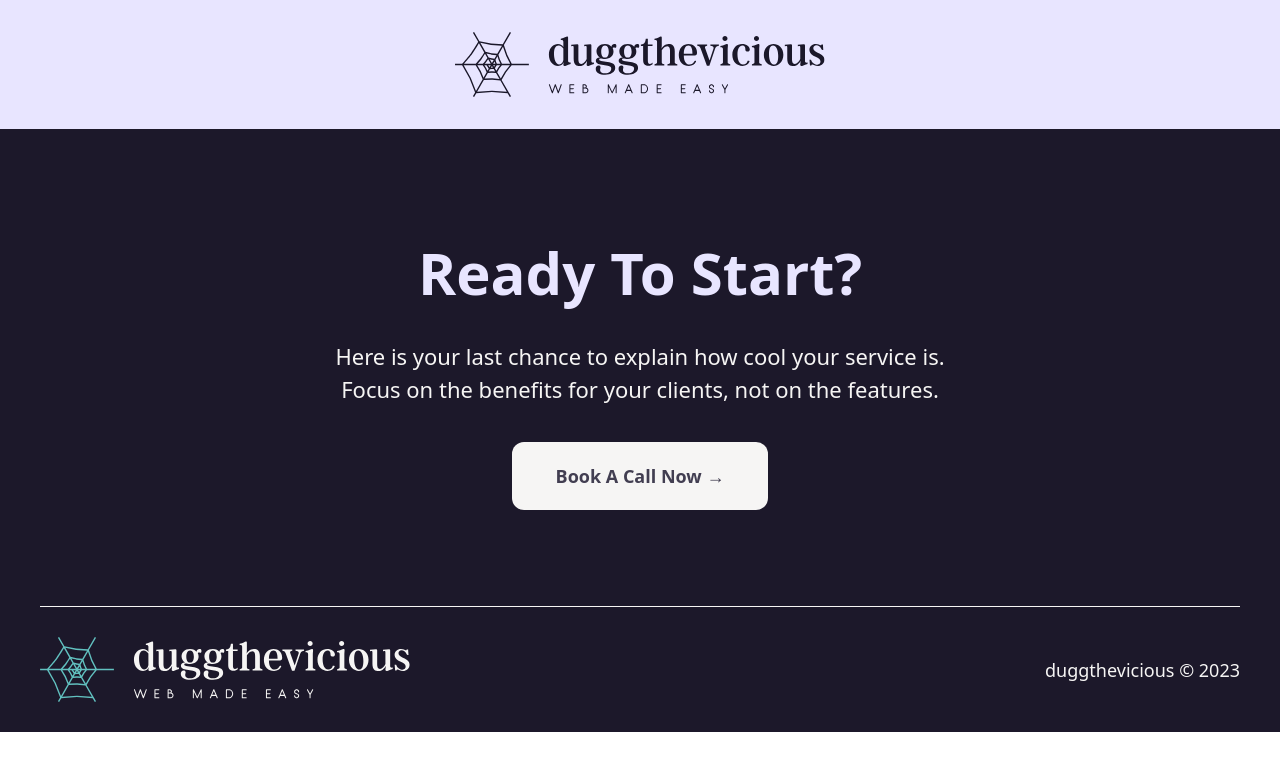
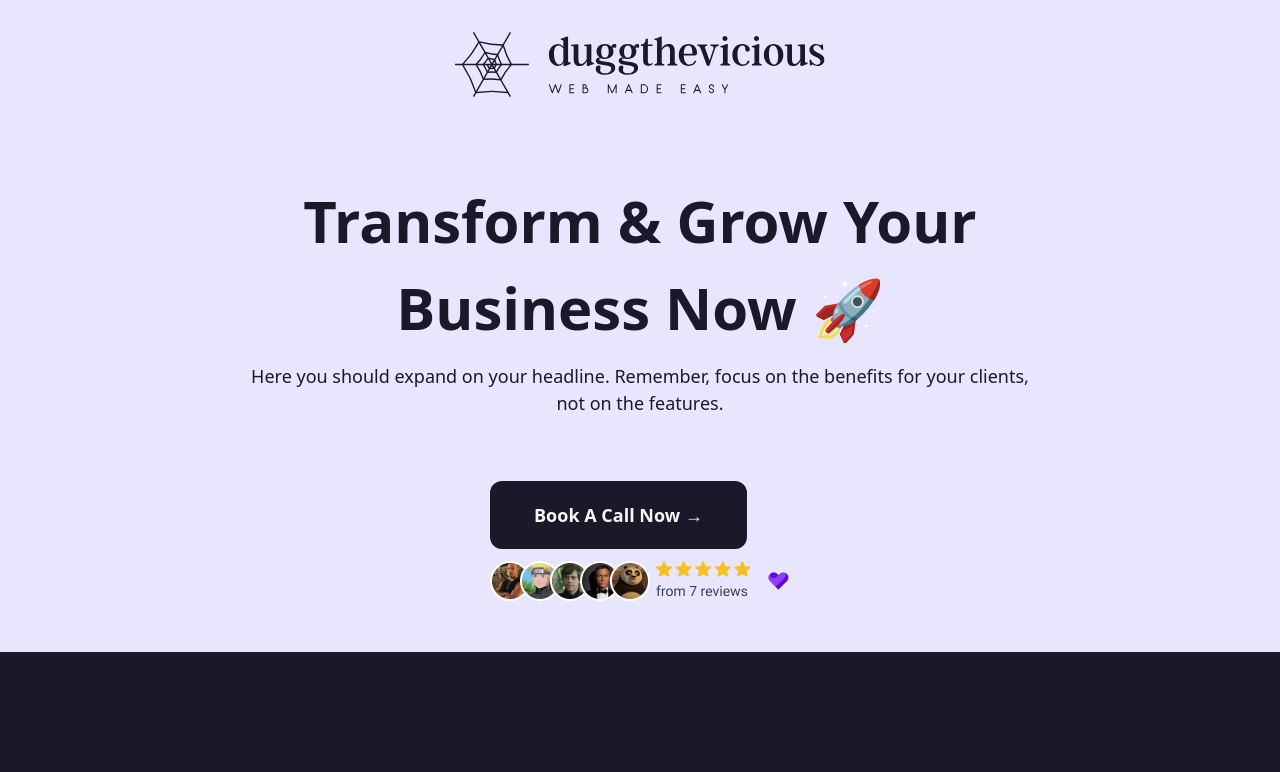
Before and after one commit to VividTruthKeeper/duggthevicious, a Next.js app: page / in a window 1280 px wide. Shown: the top 772 px of the page. Built offline with nearby package versions, Linux system fonts and the light colour scheme; a web font is replaced by a local one.

Commit message:
hero section

```diff
--- a/app/page.tsx
+++ b/app/page.tsx
@@ -1,12 +1,14 @@
 import Final from "@/components/Final";
 import Footer from "@/components/Footer";
 import Header from "@/components/Header";
+import Hero from "@/components/hero/Hero";
 
 export default function Home() {
   return (
     <main className="main">
       <h1 hidden>Aydogdy The Dugg</h1>
       <Header />
+      <Hero />
       <Final />
       <Footer />
     </main>
--- /dev/null
+++ b/components/hero/Hero.tsx
@@ -0,0 +1,35 @@
+import Image from "next/image";
+import Container from "../Container";
+import CtaBtn from "../CtaBtn";
+
+const Hero = () => {
+  return (
+    <section className="hero bg-LIGHTBLUE">
+      <Container className="flex flex-col py-12 items-center">
+        <div className="max-w-[800px] w-full flex flex-col items-center gap-16 ">
+          <div className="flex flex-col gap-3">
+            <h2 className="font-SATOSHI font-[900] text-[58px] text-center text-BLACK w-fit">
+              Transform & Grow Your Business Now 🚀
+            </h2>
+            <p className="font-SATOSHI font-medium text-[18px] text-center text-BLACK w-fit">
+              Here you should expand on your headline. Remember, focus on the
+              benefits for your clients, not on the features.
+            </p>
+          </div>
+          <div className="flex flex-col gap-3">
+            <CtaBtn />
+            <Image
+              src="/reviews.png"
+              alt="reviews"
+              width={300}
+              height={43}
+              className="object-contain w-[300px] h-[43px]"
+            />
+          </div>
+        </div>
+      </Container>
+    </section>
+  );
+};
+
+export default Hero;
```
Also changed, not shown: public/reviews.png (added).
